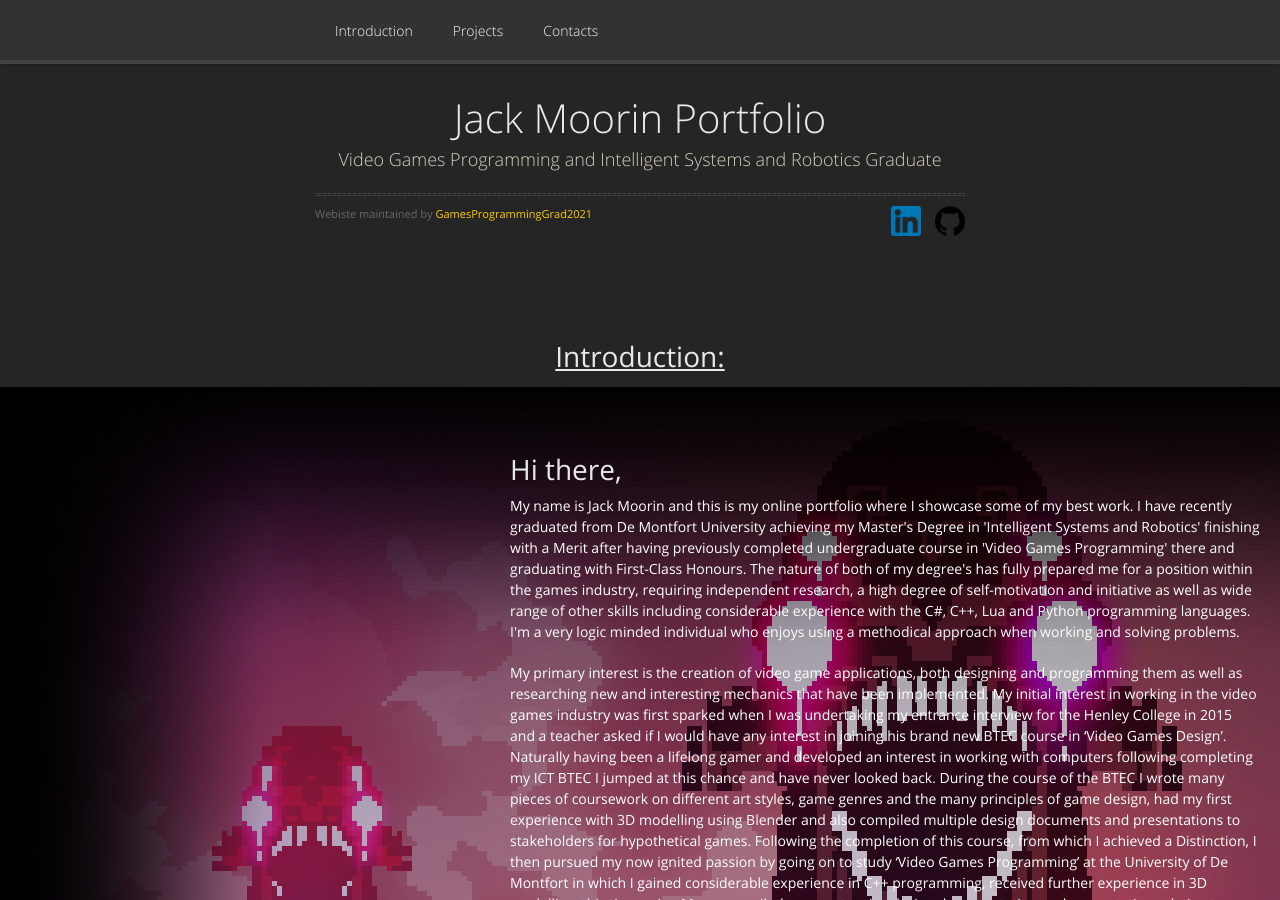
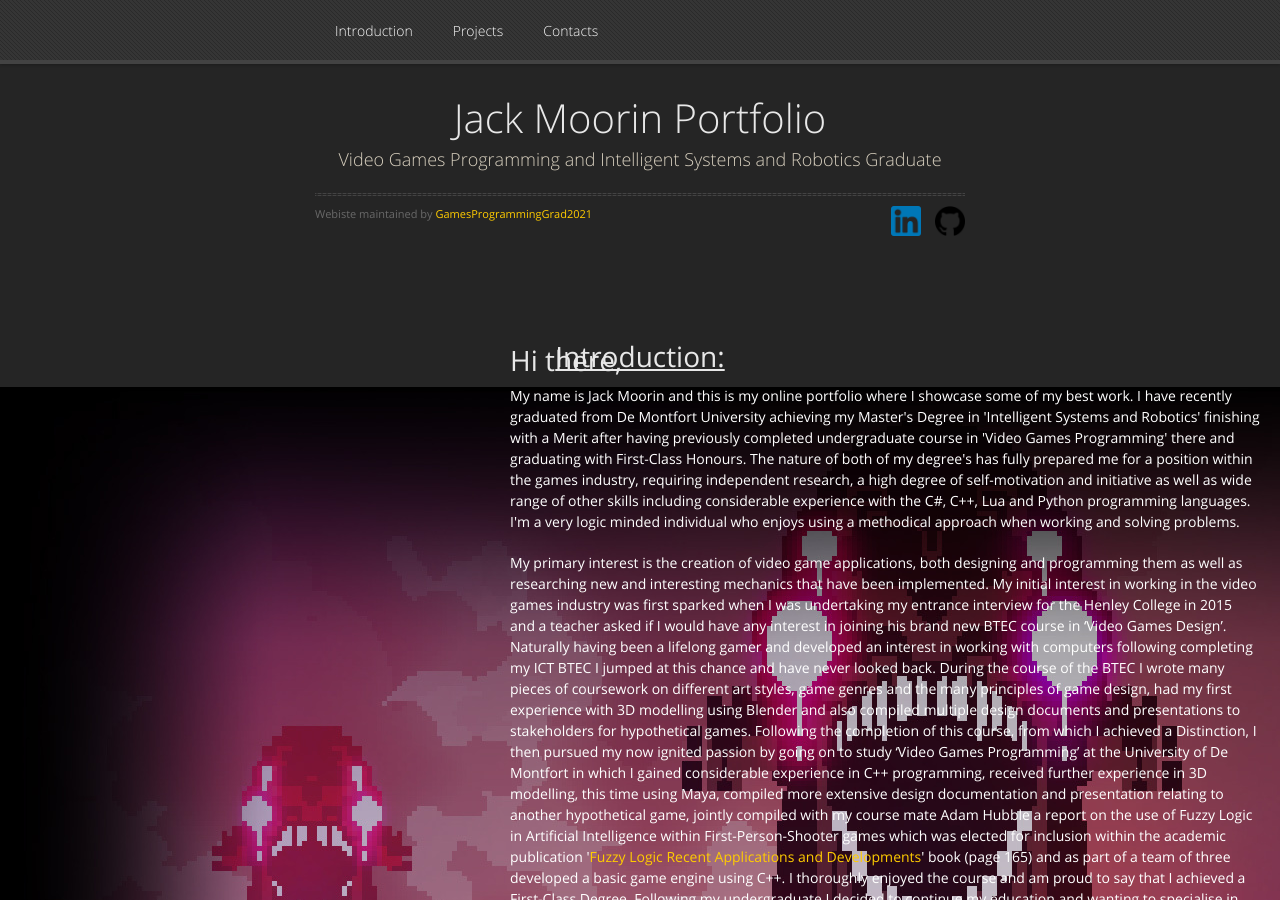
Before and after one commit to GamesProgrammingGrad2021/GamesProgrammingGrad2021.github.io, a Jekyll site: the page built from index.md, in a window 1280 px wide and 900 px high. Built offline with Jekyll 4.4.1, drawn with Linux system fonts in a browser that asks for light colours; nearby versions of some CDN libraries; our own code applies the rules of GitHub Pages for plain Markdown files.

Commit message:
Update default.html

```diff
--- a/_layouts/default.html
+++ b/_layouts/default.html
@@ -69,7 +69,7 @@
 	<div id="intro" style="padding-top: 0px;">
 		<div class="introduction">
 			<h1 style="padding-bottom: 5px;"><u>Introduction:</u></h1>
-			<img src="Portfolio_Portrait.jpg" alt="Profile_Picture" width="1920" height="1080">
+			<img src="Portfolio_Portrait.jpg" alt="Profile_Picture" width="1920" height="1080" align="left">
 			<div class="introduction_text">
 				<h1>Hi there,</h1>
 				<p>
```
